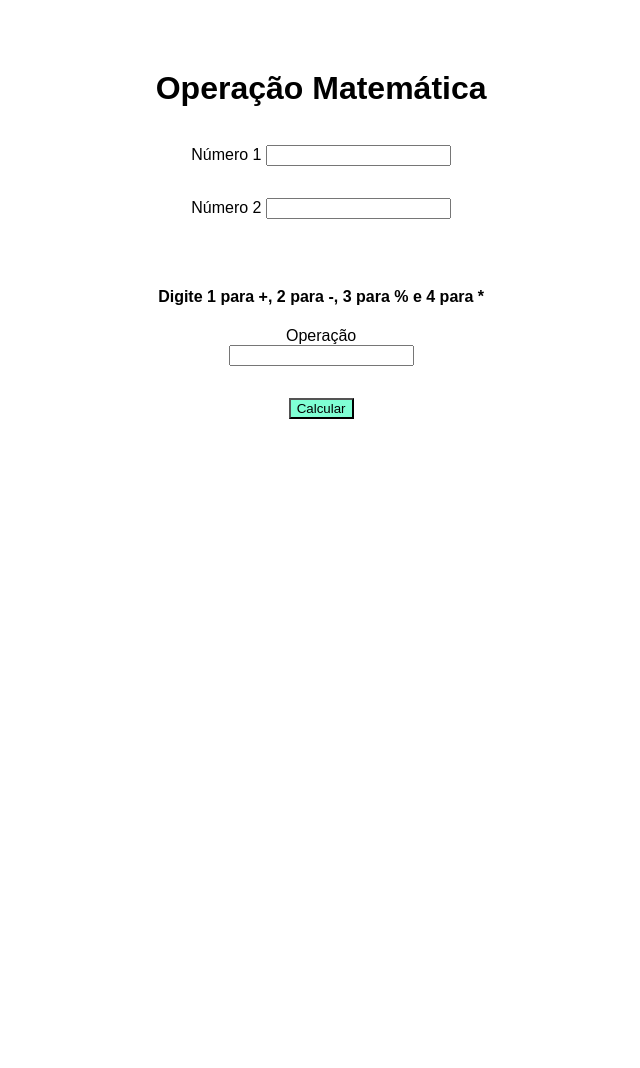
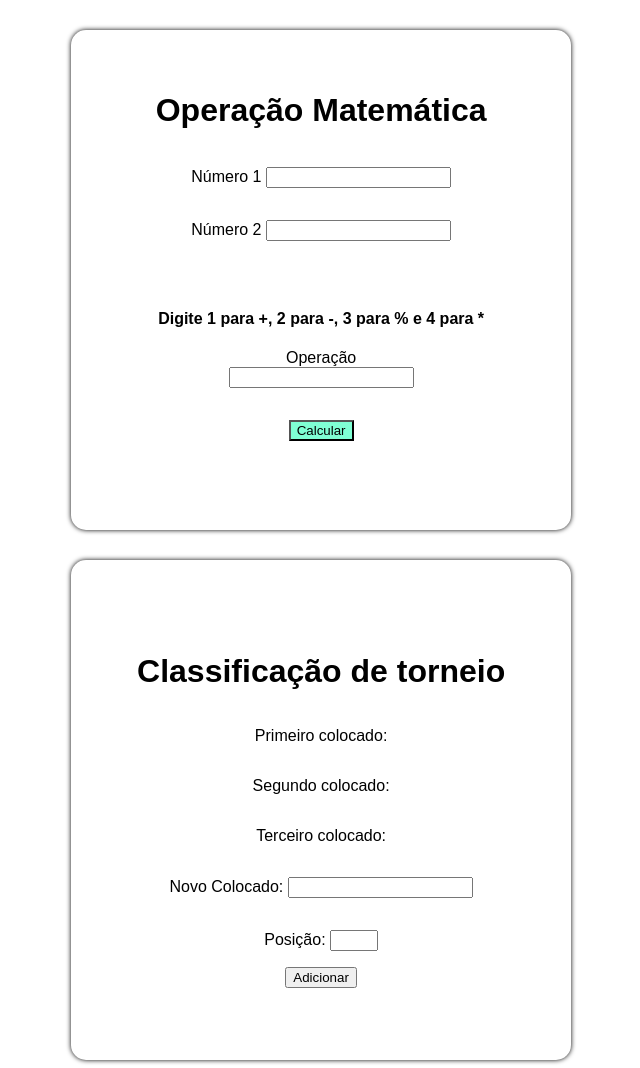
Before and after one commit to AliceSBulhoes/Projeto-4, a plain HTML site: page index.html in a window 1280 px wide. Shown: the whole page, without its empty margins (354-994 px from the left). Before the commit the page ends 800 px from the top, so only its background shows below. Drawn offline with Linux system fonts and the light colour scheme.

Commit message:
Criando o html de classificação de torneio

```diff
--- a/css/style.css
+++ b/css/style.css
@@ -15,6 +15,7 @@ body{
     color: aquamarine;
 }
 .div{
+    margin-top: 30px ;
     margin-left: 33%;
     display: flex;
     flex-direction: column;
@@ -22,4 +23,7 @@ body{
     width: 500px;
     height: 500px;
     align-items: center;
+    background-color: white;
+    box-shadow: 0 0 5px black;
+    border-radius: 15px;
 }
--- a/index.html
+++ b/index.html
@@ -25,6 +25,16 @@
         <input type="submit" value="Calcular" id="cal" onclick="calc()">
         <p id="value"></p>
     </div>
+
+    <div class="div">
+        <h1>Classificação de torneio</h1>
+        <p>Primeiro colocado: <span class="time"></span></p>
+        <p>Segundo colocado: <span class="time"></span></p>
+        <p>Terceiro colocado: <span class="time"></span></p>
+        <p>Novo Colocado: <input type="text" id="novo"></p>
+        <p>Posição: <input type="number" id="posicao" min="1" max="3"></p>
+        <button onclick="inserir()">Adicionar</button>
+    </div>
     <script src="script.js"></script>
 </body>
 </html>
```
Also changed, not shown: img/agua.webp (deleted).
